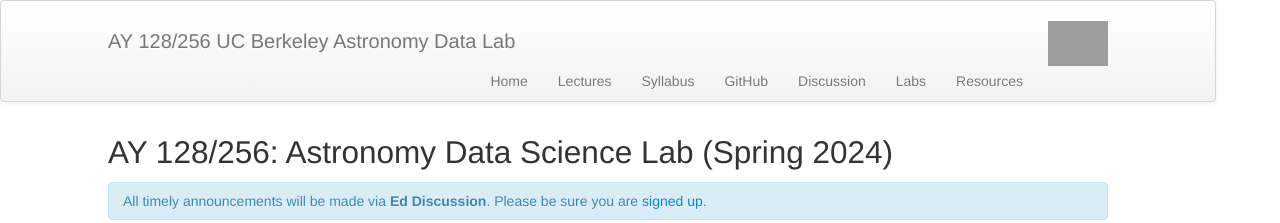
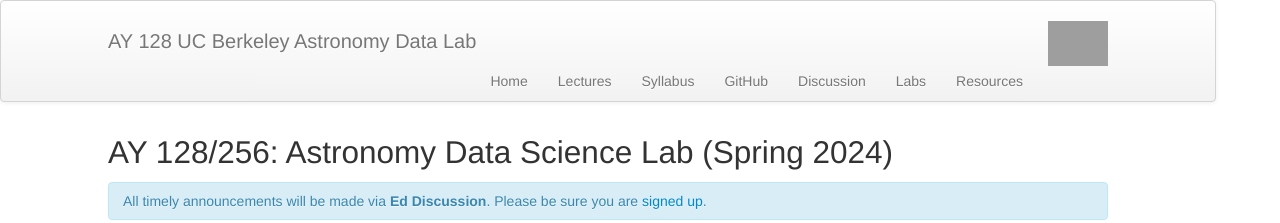
Before and after one commit to ucb-datalab/ucb-datalab.github.io, a Jekyll site: the page built from index.md, in a window 1280 px wide. Shown: the top 223 px of the page. Built offline with Jekyll 4.4.1, drawn with Linux system fonts in a browser that asks for light colours; some of the changed lines change nothing that is shown; grey boxes are pictures that could not be loaded.

Commit message:
Update _config.yml

```diff
--- a/_config.yml
+++ b/_config.yml
@@ -8,13 +8,13 @@
 # Themes are encouraged to use these universal variables
 # so be sure to set them if your theme uses them.
 #
-title: AY 128/256 UC Berkeley Astronomy Data Lab
+title: AY 128 UC Berkeley Astronomy Data Lab
 author:
-  name: Joshua Bloom
-  email: joshbloom@berkeley.edu
+  name: Dan Weisz
+  email: dan.weisz@berkeley.edu
   github:
-  twitter: profjsb
-  feedburner: nil
+  twitter:
+  feedburner:
 #baseurl: ""
 #url: "https://ucb-datalab.github.io"
 production_url: "http://ucb-datalab.github.io"
```
